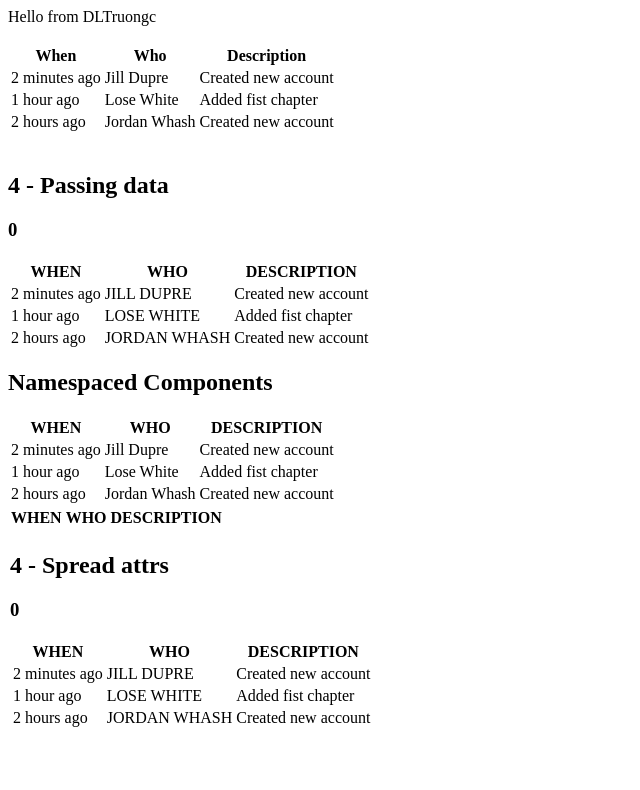
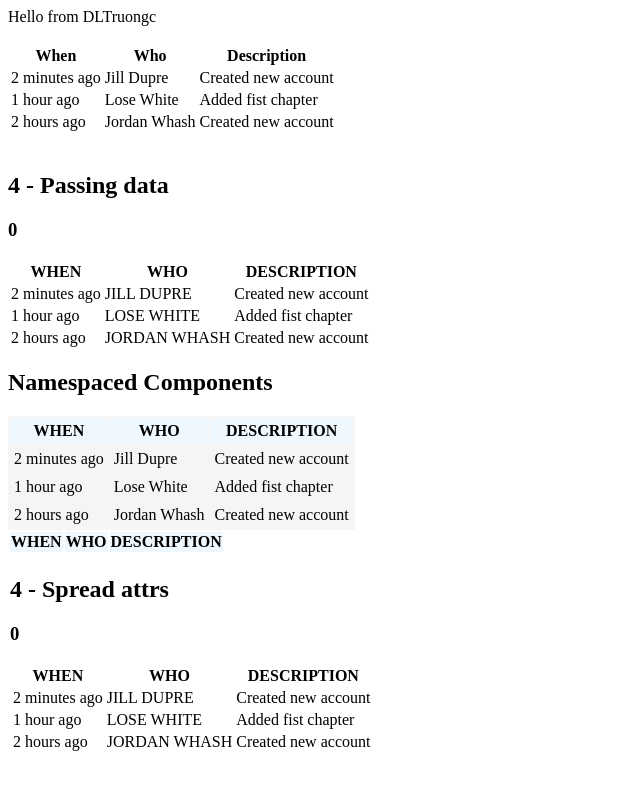
Before and after one commit to finird/react_ts_learn, a React (Create React App) app: page / in a window 1280 px wide. Shown: the top 790 px of the page, without its empty margins (0-640 px from the left). Built offline with nearby package versions, Linux system fonts and the light colour scheme.

Commit message:
jsx: styling component

```diff
--- /dev/null
+++ b/src/basics/5-namespaced-components.css
@@ -0,0 +1,11 @@
+.tableBody {
+  padding: 20px;
+}
+
+.tableHeading {
+  background-color: aliceblue;
+}
+
+.table {
+  background-color: whitesmoke;
+}
--- a/src/basics/5-namespaced-components.tsx
+++ b/src/basics/5-namespaced-components.tsx
@@ -1,5 +1,5 @@
-import React from 'react';
-
+import React, { CSSProperties } from 'react';
+import './5-namespaced-components.css';
 export interface DataScheme {
   when: string;
   who: string;
@@ -38,7 +38,9 @@ const NamespacedComponent = function () {
 };
 
 const RecentChangesTable: React.FunctionComponent = ({ children }) => (
-  <table>{children}</table>
+  <table cellPadding={'4px'} className='table'>
+    {children}
+  </table>
 );
 
 const Headings: React.FunctionComponent<{ headings: string[] }> = ({
@@ -46,7 +48,7 @@ const Headings: React.FunctionComponent<{ headings: string[] }> = ({
 }) => {
   const transpliesComponent = headings.map((h) => <Heading heading={h} />);
   return (
-    <thead>
+    <thead className='tableHeading'>
       <tr>{transpliesComponent}</tr>
     </thead>
   );
@@ -62,7 +64,7 @@ class Body extends React.Component<{ changesSetList: DataScheme[] }> {
   ));
 
   render() {
-    return <tbody>{this.transpliesComponent}</tbody>;
+    return <tbody className='tableBody'>{this.transpliesComponent}</tbody>;
   }
 }
 
--- a/src/index.tsx
+++ b/src/index.tsx
@@ -39,7 +39,9 @@ ReactDOM.render(
       title='Passing data'
       data={data}
     />
+    {/* Styling for Component */}
     <NamespacedComponent />
+
     <table>
       <NamespacedComponent.Headings headings={headings} />
     </table>
```
Also changed, not shown: 2 other files (tests, documents, lock files or other folders).
